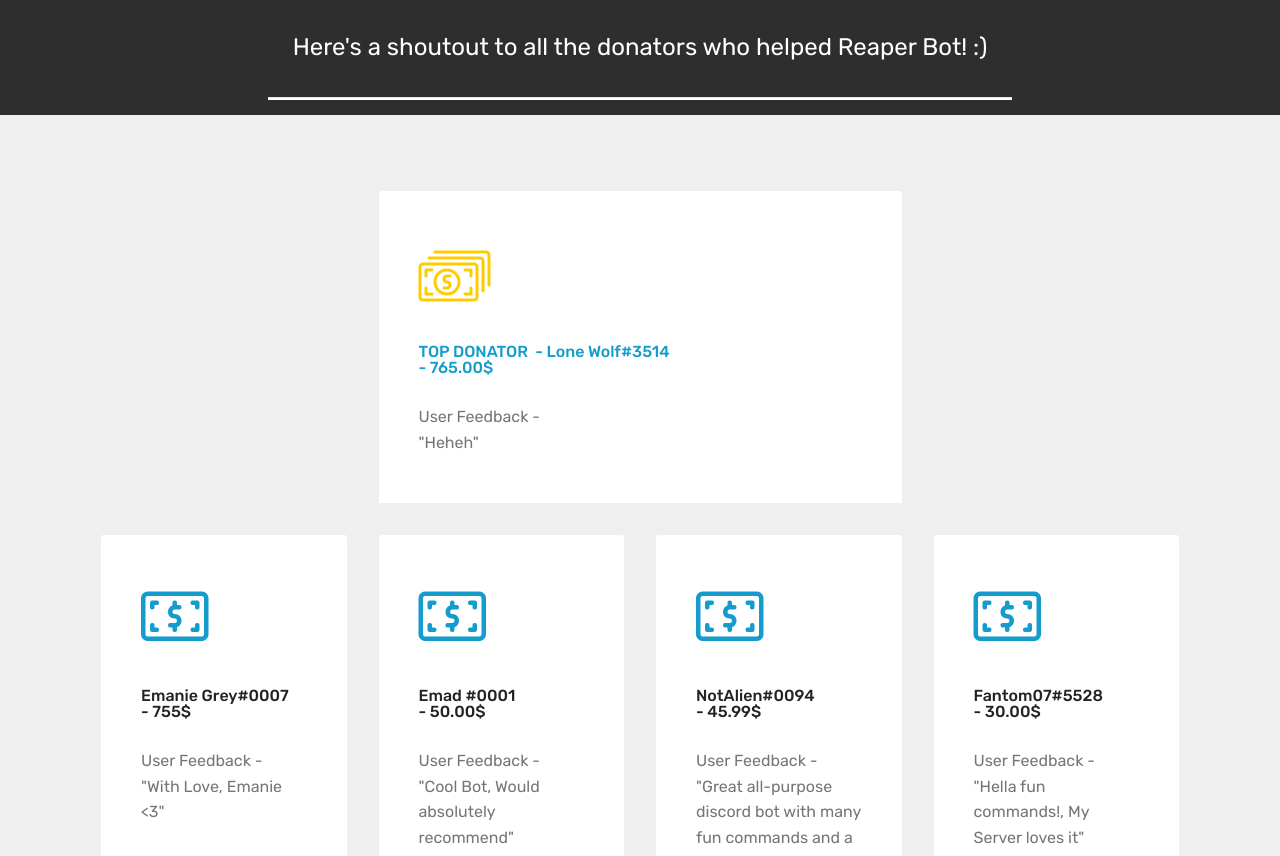
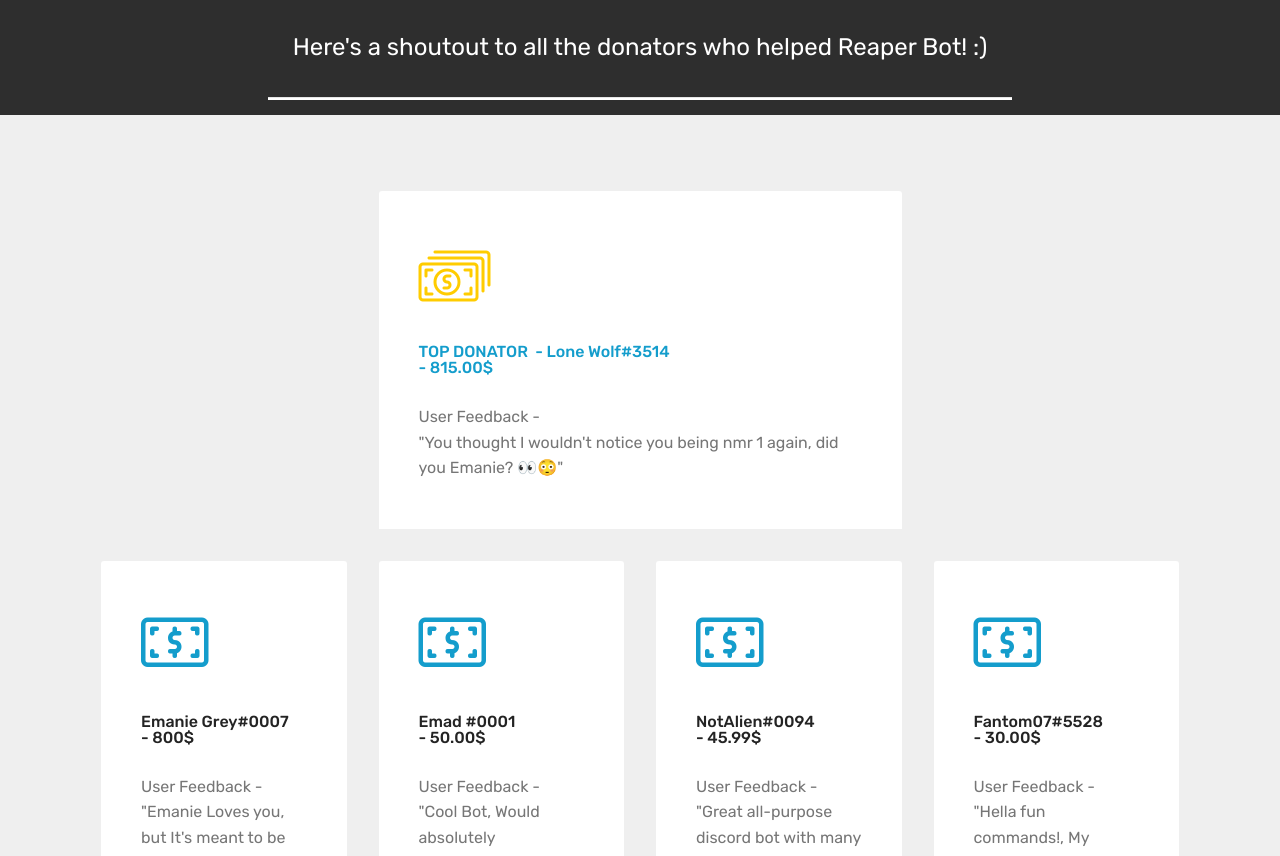
Before and after one commit to m4xy07/BrainStorm07.github.io, a plain HTML site: page donators/index.html in a window 1280 px wide. Shown: the part 96-952 px from the top of the page. Drawn offline with Linux system fonts and the light colour scheme; files whose address does not match are found by name.

Commit message:
Update index.html

```diff
--- a/donators/index.html
+++ b/donators/index.html
@@ -98,9 +98,9 @@
                 </div>
                 <div class="card-box">
                     <h4 class="card-title py-3 mbr-fonts-style display-7">
-                        TOP DONATOR &nbsp;- Lone Wolf#3514<br>- 765.00$</h4>
+                        TOP DONATOR &nbsp;- Lone Wolf#3514<br>- 815.00$</h4>
                     <p class="mbr-text mbr-fonts-style display-7">
-                       User Feedback -&nbsp;<br>"Heheh"</p>
+                       User Feedback -&nbsp;<br>"You thought I wouldn't notice you being nmr 1 again, did you Emanie? 👀😳"</p>
                 </div>
             </div>
 
@@ -130,9 +130,9 @@
                 </div>
                 <div class="card-box">
                     <h4 class="card-title py-3 mbr-fonts-style display-7">
-                       Emanie Grey#0007 <br>- 755$</h4>
+                       Emanie Grey#0007 <br>- 800$</h4>
                     <p class="mbr-text mbr-fonts-style display-7">
-                       User Feedback -&nbsp;<br>"With Love, Emanie <3"</p>
+                       User Feedback -&nbsp;<br>"Emanie Loves you, but It's meant to be won by me :) <3"</p>
                 </div>
             </div>
 
```
